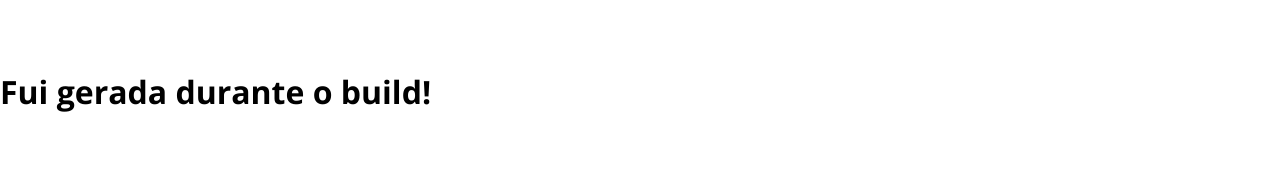
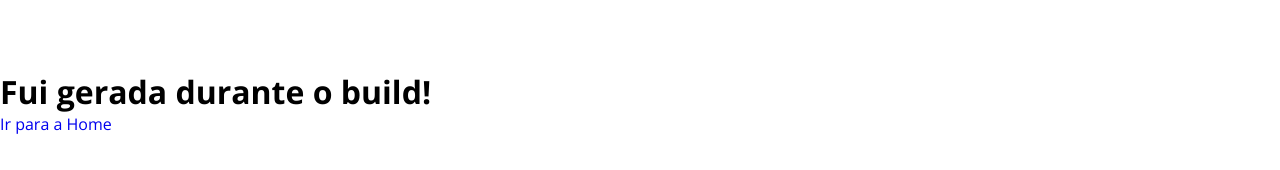
Before and after one commit to elielsimoncelo/nextjs-starter, a Next.js app: page /ssg in a window 1280 px wide. Shown: the part 330-500 px from the top of the page. Built offline with nearby package versions, Linux system fonts and the light colour scheme.

Commit message:
add home link

```diff
--- a/pages/ssg.js
+++ b/pages/ssg.js
@@ -1,3 +1,4 @@
+import Link from "../src/components/Link"
 import delay from "../src/util/delay"
 
 export async function getStaticProps() {
@@ -11,6 +12,9 @@ export async function getStaticProps() {
 
 export default function SSGPage({ mensagem }) {
     return (
-        <h1>{mensagem}</h1>
+        <di>
+            <h1>{mensagem}</h1>
+            <Link href="/">Ir para a Home</Link>
+        </di>
     )
 }
--- a/pages/ssr.js
+++ b/pages/ssr.js
@@ -28,6 +28,9 @@ export async function getServerSideProps() {
 
 export default function SSGPage({ mensagem }) {
     return (
-        <h1>{mensagem}</h1>
+        <di>
+            <h1>{mensagem}</h1>
+            <Link href="/">Ir para a Home</Link>
+        </di>
     )
 }
```
